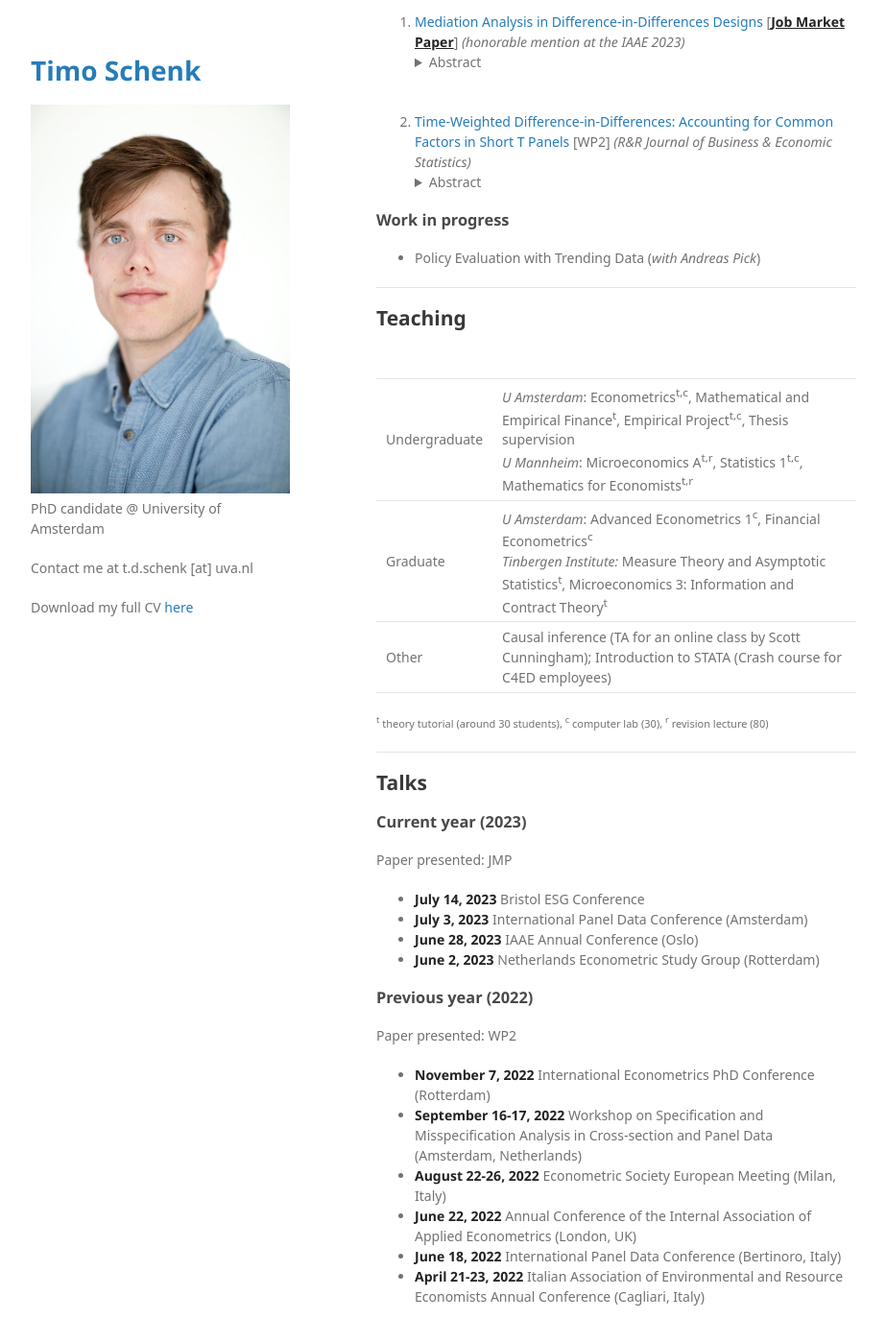
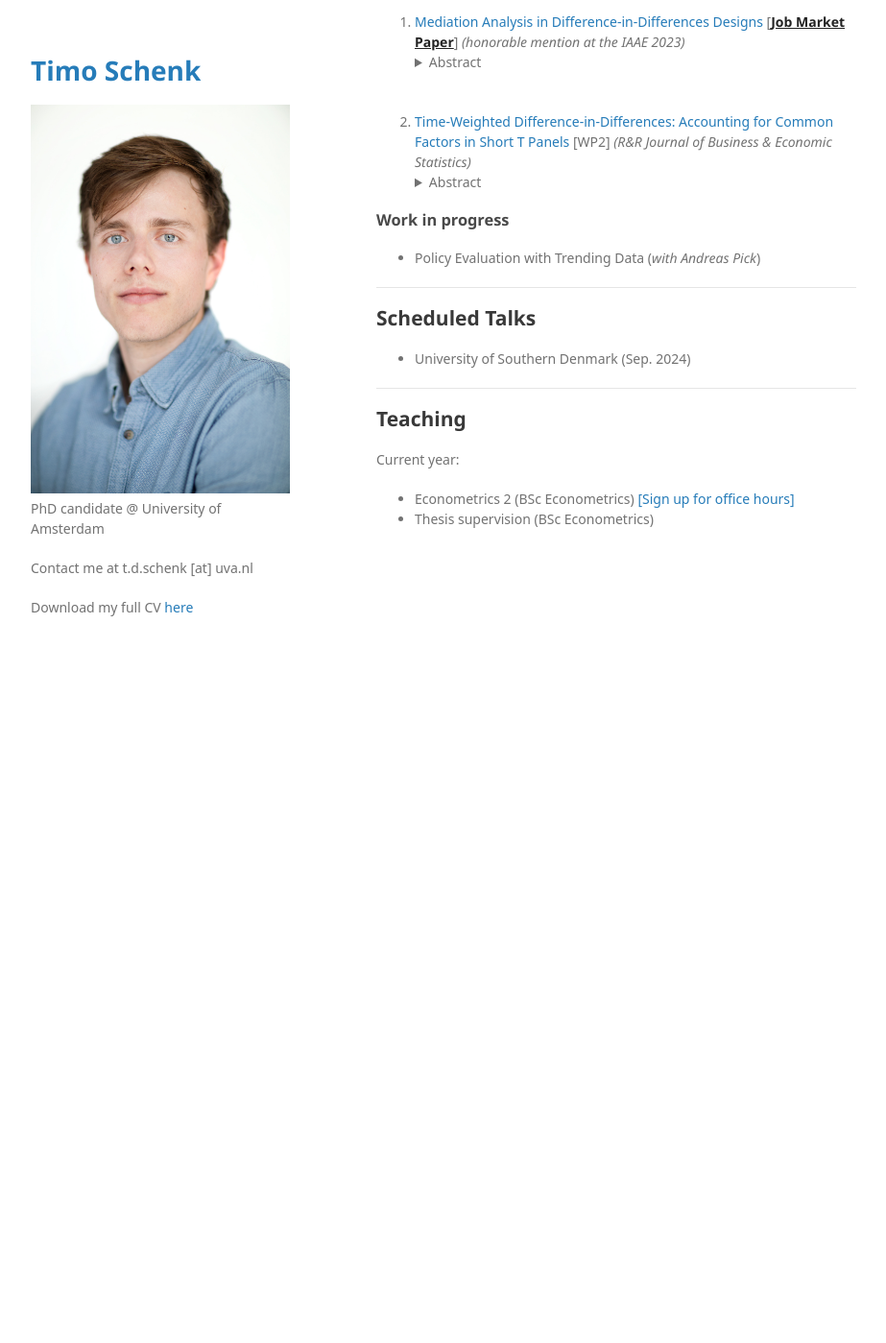
Before and after one commit to timoschenk/timoschenk.github.io, a Jekyll site: the page built from index.markdown, in a window 1280 px wide and 1400 px high, scrolled down 468 px. Shown: the whole window at 96% size, without its empty margins (178-1101 px from the left). Built offline with Jekyll 4.4.1, drawn with Linux system fonts in a browser that asks for light colours; some web fonts are replaced; a script that is not in the unit is left out; after the commit the page ends 1089 px from its top, so only the background shows below that.

Commit message:
updated talks and teaching

```diff
--- a/index.markdown
+++ b/index.markdown
@@ -45,45 +45,21 @@ My current papers have applications in environmental economics, economic history
        </small>
     </details>
 
-
 ### Work in progress
 
 - Policy Evaluation with Trending Data (*with Andreas Pick*)
 
 ---
 
-## Teaching
+## Scheduled Talks
 
-
-|               |                                             |
-|---------------|-----------------------------------------------------------------------------------|
-| Undergraduate  | *U Amsterdam*: Econometrics<sup>t,c</sup>, Mathematical and Empirical Finance<sup>t</sup>, Empirical Project<sup>t,c</sup>, Thesis supervision <br /> *U Mannheim*: Microeconomics A<sup>t,r</sup>, Statistics 1<sup>t,c</sup>, Mathematics for Economists<sup>t,r</sup>   |
-| Graduate| *U Amsterdam*: Advanced Econometrics 1<sup>c</sup>, Financial Econometrics<sup>c</sup> <br /> *Tinbergen Institute:* Measure Theory and Asymptotic Statistics<sup>t</sup>, Microeconomics 3: Information and Contract Theory<sup>t</sup>  |
-| Other     | Causal inference (TA for an online class by Scott Cunningham); Introduction to STATA (Crash course for C4ED employees)  |
-
-
-<small><sup>t</sup> theory tutorial (around 30 students), <sup>c</sup> computer lab (30), <sup>r</sup> revision lecture (80)</small>
+-  University of Southern Denmark (Sep. 2024)
 
 ---
 
-## Talks
+## Teaching
 
-### Current year (2023)
+Current year:
 
-Paper presented: JMP
-
-- **July 14, 2023** Bristol ESG Conference
-- **July 3, 2023** International Panel Data Conference (Amsterdam)
-- **June 28, 2023** IAAE Annual Conference (Oslo)
-- **June 2, 2023** Netherlands Econometric Study Group (Rotterdam)
-
-### Previous year (2022)
-
-Paper presented: WP2
-
-- **November 7, 2022** International Econometrics PhD Conference (Rotterdam)
-- **September 16-17, 2022** Workshop on Specification and Misspecification Analysis in Cross-section and Panel Data (Amsterdam, Netherlands)
-- **August 22-26, 2022**  Econometric Society European Meeting (Milan, Italy)
-- **June 22, 2022** Annual Conference of the Internal Association of Applied Econometrics (London, UK)
-- **June 18, 2022** International Panel Data Conference (Bertinoro, Italy)
-- **April 21-23, 2022** Italian Association of Environmental and Resource Economists Annual Conference (Cagliari, Italy)
+- Econometrics 2 (BSc Econometrics) [[Sign up for office hours]](https://outlook.office.com/bookwithme/user/b80134fba7e44c4d9bbd8068acedc345@uva.nl/meetingtype/SVRwCe7HMUGxuT6WGxi68g2?bookingcode=8af91556-4f74-4fb7-9efe-f9b2fd390695&anonymous&ep=mcard)
+- Thesis supervision (BSc Econometrics)
```
